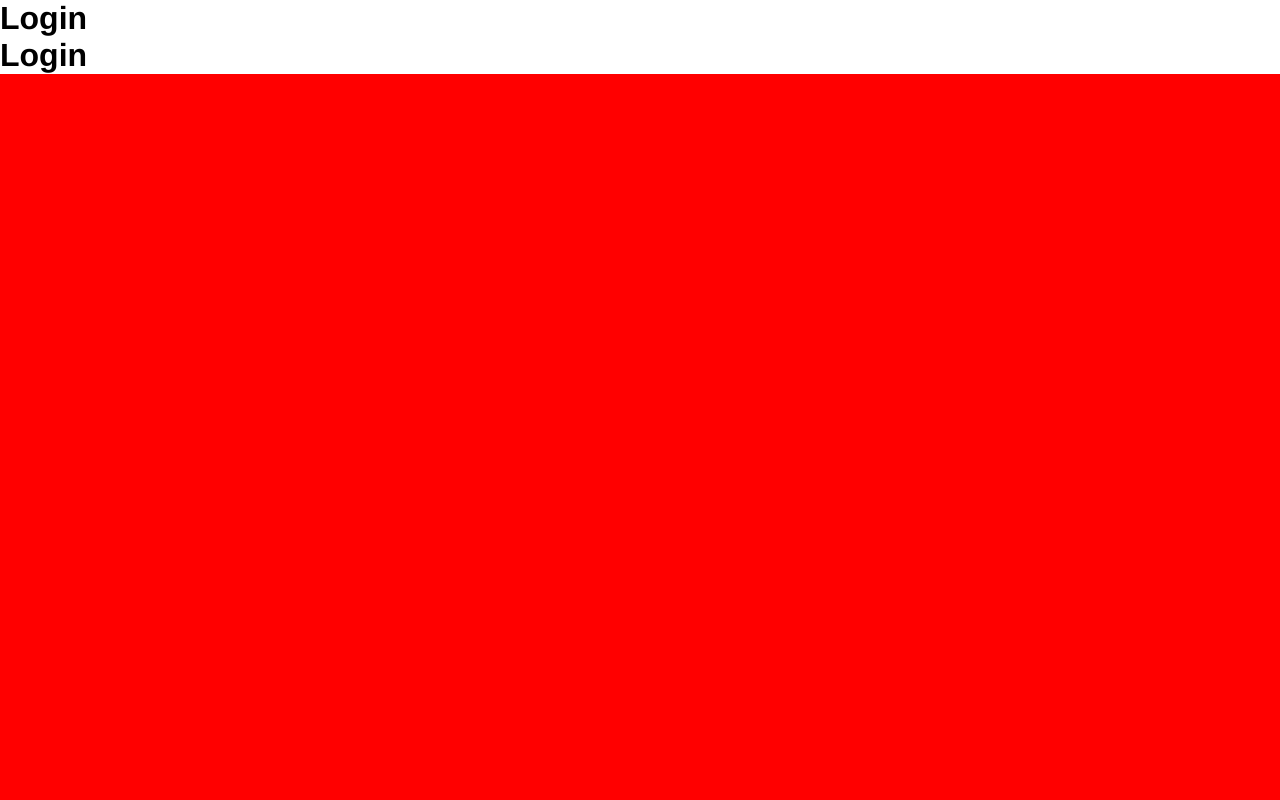
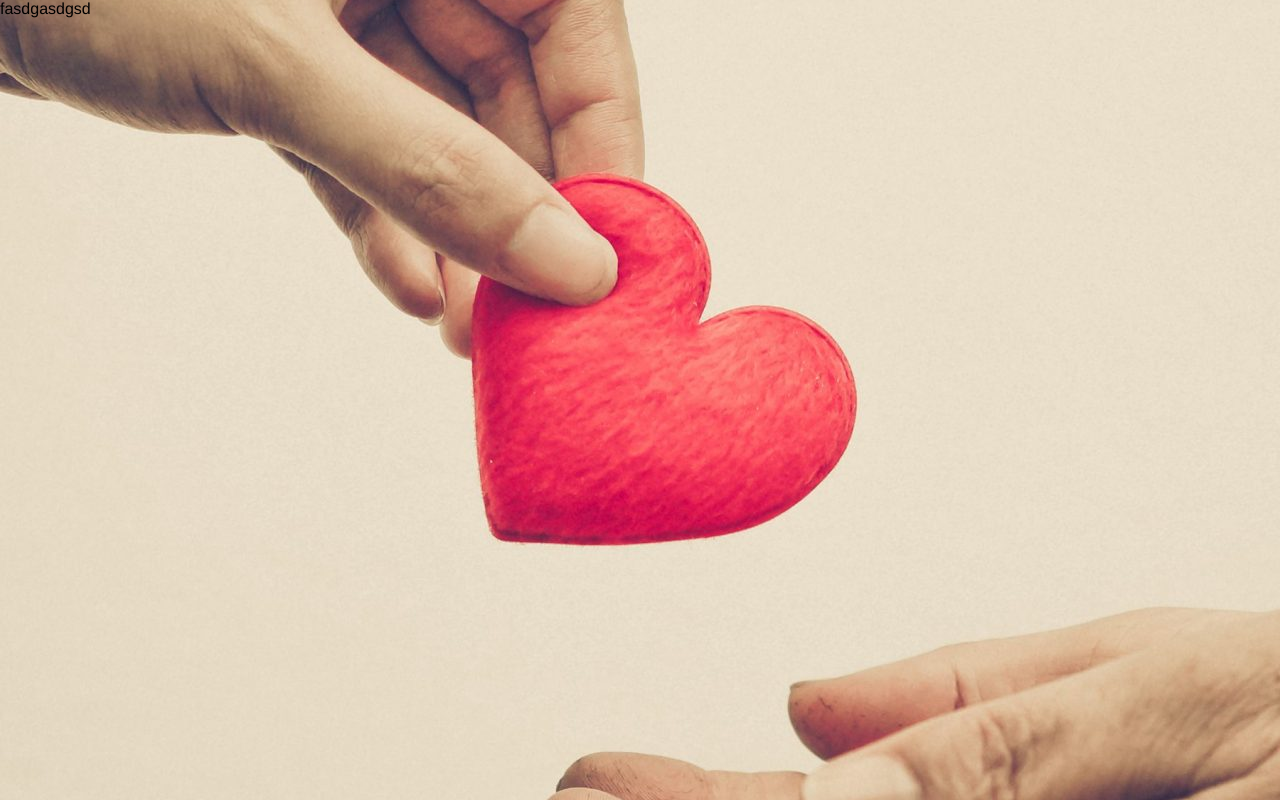
Before and after one commit to spiropoulos94/FRONTIDA_STO_SPITI_frontend, a Vue app: page /login in a window 1280 px wide. Built offline with nearby package versions, Linux system fonts and the light colour scheme.

Commit message:
init login opacity

```diff
--- a/src/pages/Login.vue
+++ b/src/pages/Login.vue
@@ -1,9 +1,7 @@
 <template>
   <div class="login-page">
-    <div class="login-content">
-      <h1>Login</h1>
-      <h1>Login</h1>
-    </div>
+    <!-- <img src="@/assets/login.jpeg" /> -->
+    <div class="login-content">fasdgasdgsd</div>
   </div>
 </template>
 
@@ -21,10 +19,16 @@ export default {
   right: 0;
   top: 0;
   bottom: 0;
+  //   background-image: url("https://frontidastospiti.com/wp-content/uploads/2022/05/1_7UA2Rd0xs6AVxtASN-UaA-scaled.jpeg");
+  background-image: url("@/assets/login.jpeg");
+  //   background-repeat: no-repeat;
+  background-attachment: fixed;
+  background-position: center;
 
   .login-content {
-    background: white;
-    // display: flex;
+    display: flex;
+    width: 100vh;
+    height: 100vh;
   }
 }
 </style>
```
Also changed, not shown: src/assets/login.jpeg (added).
